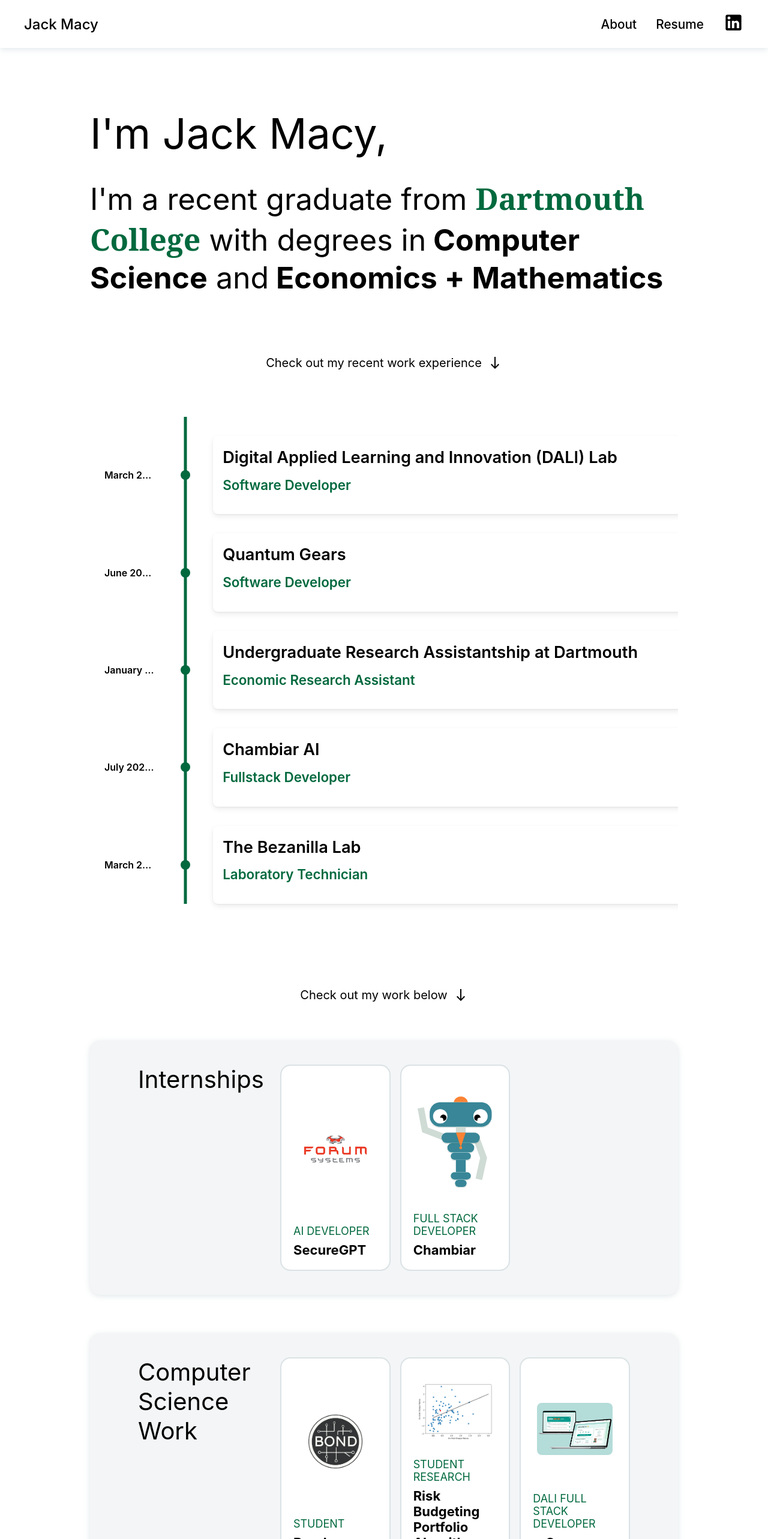
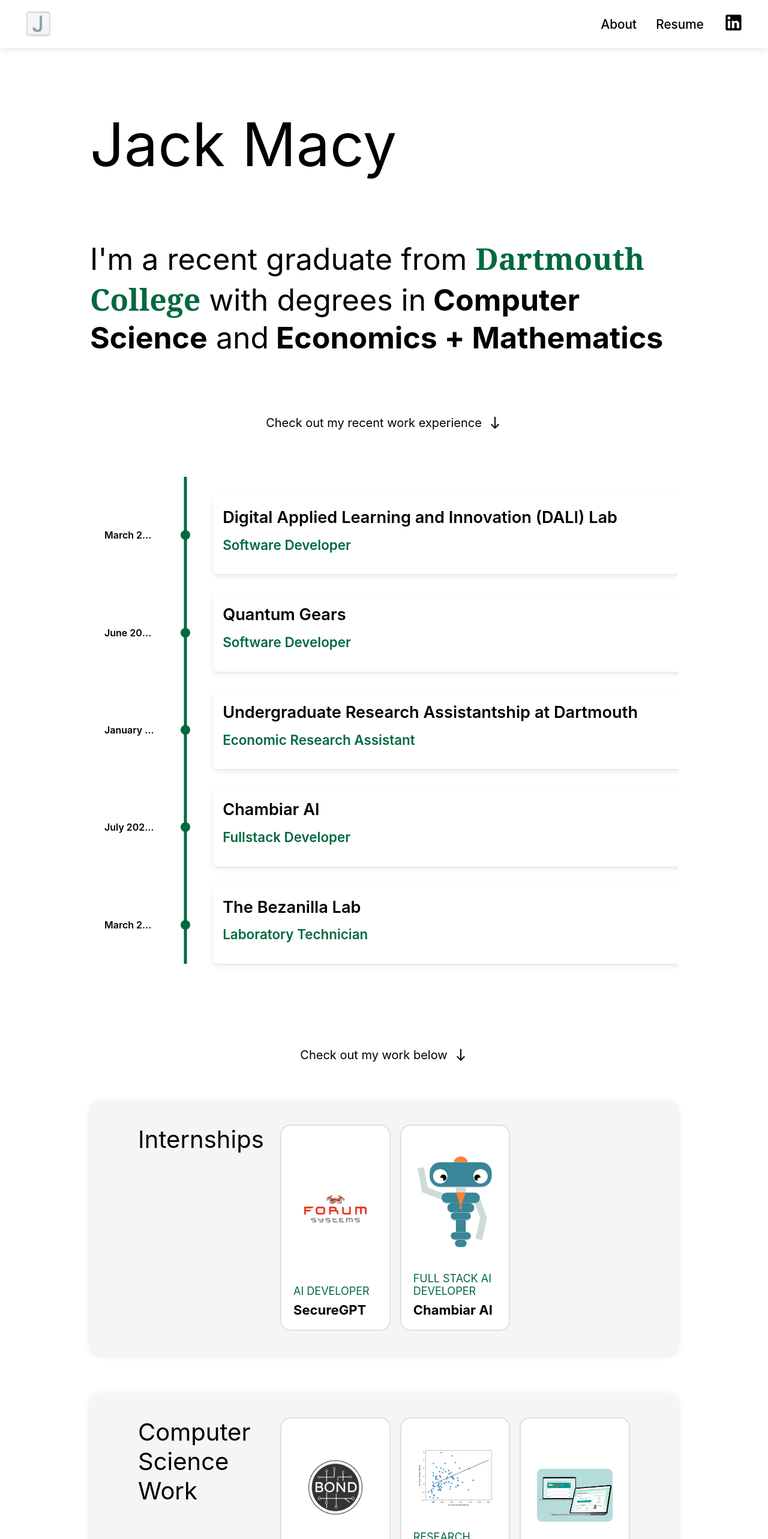
Before and after one commit to Mace1059/jackmacy, a React (Vite) app: page / in a window 1280 px wide. Shown: the top 2566 px of the page at 60% size. Built offline with nearby package versions, Linux system fonts and the light colour scheme.

Commit message:
updated roles, new nav format

```diff
--- a/src/components/navbar.tsx
+++ b/src/components/navbar.tsx
@@ -8,7 +8,14 @@
   return (
       <Box sx={{ ...navbarStyles }}>
         <a href="/">
-          Jack Macy
+        <div style={{ display: "flex", alignItems: "center", flexDirection: "row", gap: "1rem" }}>
+          <img
+            src="/logo.svg"
+            alt="Jack Macy Logo"
+            style={{ width: "3rem", height: "3rem", marginRight: "1rem" }}
+          // Jack Macy
+          />
+          </div>
         </a>
         <nav style={{ flexDirection: "row", display: "flex", flex: 1, gap: "2rem", justifyContent: "flex-end", alignItems: "inherit", fontSize: "1.3rem"}}>
           <a href="/about">
--- a/src/components/worksection.tsx
+++ b/src/components/worksection.tsx
@@ -67,6 +67,7 @@
   position: "sticky",
   top: "110px",
   height: "fit-content",
+  alignSelf: "flex-start",
   flexShrink: 0,
 };
 
--- a/src/index.css
+++ b/src/index.css
@@ -39,7 +39,7 @@
   padding: 0;
   width: 100vw;      /* force full width */
   min-width: 100vw;  /* ensure it never shrinks */
-  overflow-x: hidden;
+  /* overflow-x: hidden; */
   box-sizing: border-box;
   background-color: white;
   color: black;
--- a/src/pages/HomePage.tsx
+++ b/src/pages/HomePage.tsx
@@ -36,10 +36,10 @@
           flexDirection: "column",
           gap: "2rem",
         }}>
-          <div className="animate__animated animate__fadeInDown " style={{ fontSize: "70px" }}>
-            {`I'm \nJack Macy,`}
+          <div className="animate__animated animate__fadeInDown " style={{ fontSize: "100px" }}>
+            {`Jack Macy`}
           </div>
-          <div style={{ fontSize: "50px" }}>
+          <div style={{ fontSize: "50px", marginTop: "4rem" }}>
             I'm a recent graduate from <span style={{ color: "#00693e", fontWeight: "bold", fontFamily: "DartmouthRuzicka,Georgia,serif" }}>Dartmouth College</span> with degrees in
             <span style={{ fontWeight: "bold" }}> Computer Science</span> and
             <span style={{ fontWeight: "bold" }}> Economics + Mathematics</span>
@@ -76,7 +76,7 @@
               "https://hbr.org/2024/08/how-one-major-healthcare-firm-became-the-leader-in-innovative-ai-use?ab=HP-hero-featured-image-1",
             ]}
           />
-          <WorkItem image={<img src={chambiar}></img>} title="Chambiar" role="Full Stack Developer"
+          <WorkItem image={<img src={chambiar}></img>} title="Chambiar AI" role="Full Stack AI Developer"
             description="Chambiar is a web application that allows underprivileged communities access AI interview video and audio bots for practice and career preparation. It scrapes the web for job postings and relevant news. Utilized Elevenlabs for audio generation, and Llama-2 for seamless UI
 navigation. Built with a React Typescript frontend, Flask backend, and MongoDB database. Hired as a freelance developer to build a functional MVP in 5 months."
             accomplishments={[
@@ -95,7 +95,7 @@
         </WorkSection>
 
         <WorkSection title="Computer Science Work">
-          <WorkItem image={<img src={bond}></img>} title="Bond" role="Student"
+          <WorkItem image={<img src={bond}></img>} title="Bond: DIY AI Agent" role="Full Stack AI Developer"
             description="Bond is a DIY AI Agent on our custom SaaS platform that leverages a simple UML UI. In its current state, it effectively manipulates user data. It uses a React Typescript frontend, Flask backend, and a novel infrastructure for UML-based flows. Bond can execute its own code in a safe environment in order to accomplish specific tasks. Created in CS98 at Dartmouth College."
             accomplishments={[
               "Achieved a functional MVP in 20 weeks",
@@ -112,7 +112,7 @@
             ]}
           />
 
-          <WorkItem image={<img src={rpp}></img>} title="Risk Budgeting Portfolio Algorithm" role="Student Research"
+          <WorkItem image={<img src={rpp}></img>} title="Risk Budgeting Portfolio Algorithm" role="Research"
             description="Designed a new portfolio optimization algorithm in Python that uses a risk budgeting model to return the optimal equity risk
 contribution that maximizes short-run returns. It uses cyclical coordinate descent to solve the optimization problem with adjustable hyperparameters for time data. Created in the culminating experience Econ 66: Topics in Finance at Dartmouth College. Worked with award winning economist Tomas Jagelka. Coded in python and used pandas, numpy, and scipy libraries."
             accomplishments={[
@@ -127,8 +127,8 @@
           <WorkItem
             image={<img src={mgame} alt="mGame" />}
             title="mGame"
-            role="DALI Full Stack Developer"
-            description="A React + Firebase application designed to help connect patients with their providers during their path to recovery. Characterized by a simple UI and easy-to-follow metrics calculated through a weekly check-up. Deployed and shipped to partners in May 2023. Created in partnership with the Dartmouth Hitchcock Medical Center."
+            role="Full Stack Developer"
+            description="A React Typescript + Firebase DALI application designed to help connect patients with their providers during their path to recovery. Characterized by a simple UI and easy-to-follow metrics calculated through a weekly check-up. Deployed and shipped to partners in May 2023. Created in partnership with the Dartmouth Hitchcock Medical Center."
             accomplishments={[
               "Firebase backend integration",
               "UI Typescript overhaul",
@@ -141,8 +141,8 @@
             ]}
           />
 
-          <WorkItem image={<img src={plastic}></img>} title="PlastiCycle" role="DALI Full Stack Developer"
-            description="A React Native + MongoDB application designed to encourage students to recycle through a tamagotchi-inspired “Plasty” by scanning the plastic recycling symbol found on plastic products. Used a Pytorch model to quickly determine polymer and educate the user on its properties and correct recycling habits. Created in partnership with the Dartmouth Chemistry Department."
+          <WorkItem image={<img src={plastic}></img>} title="PlastiCycle" role="Full Stack/ML Engineer"
+            description="A React Native + MongoDB DALI application designed to encourage students to recycle through a tamagotchi-inspired “Plasty” by scanning the plastic recycling symbol found on plastic products. Used a Pytorch model to quickly determine polymer and educate the user on its properties and correct recycling habits. Created in partnership with the Dartmouth Chemistry Department."
             accomplishments={[
               "Achieved 83% accuracy on polymer classification using a Pytorch model",
               "Accurately implemented figma designs according to the CEO's vision",
@@ -154,8 +154,8 @@
               "https://github.com/dali-lab/plastic-sorting-backend"
             ]}
           />
-          <WorkItem image={<img src={inforest}></img>} title="InForest" role="DALI Full Stack Developer"
-            description="A React + Zustand application that utilized the Google Maps API to plot and track agricultural data. Data is persistent and saved for future use without the need for wifi. Deployed and shipped in May 2024. Created in partnership with Professor Ong's Department of Agriculture at Dartmouth College"
+          <WorkItem image={<img src={inforest}></img>} title="InForest" role="Full Stack Developer"
+            description="A React Typescript + Zustand application utilizing the Google Maps API to plot and track agricultural data. Data is persistent and saved for future use without the need for wifi. Deployed and shipped in May 2024. Created in partnership with Professor Ong's Department of Agriculture at Dartmouth College"
             accomplishments={[
               "Reformating frontend after external developer refactored the codebase",
               "Implemented Zustand functionality for state management",
@@ -168,7 +168,7 @@
             ]}
           />
 
-          <WorkItem image={<img src={yalnix}></img>} title="Yalnix Operating System" role="Student"
+          <WorkItem image={<img src={yalnix}></img>} title="Yalnix Operating System" role="Systems Engineer"
             description="Implemented the Yalnix operating system, a Unix-like operating system designed for educational purposes. Developed in C and assembly language, Yalnix provides a simple yet powerful environment for learning about operating systems. It includes features such as process management, memory management, and file systems. Completed in CS58: Operating Systems at Dartmouth College."
             accomplishments={[
               "Implemented Yalnix according to the specifications provided in the course materials",
@@ -180,7 +180,7 @@
             ]}
           />
 
-          <WorkItem image={<img src={TSE}></img>} title="Tiny Search Engine" role="Student"
+          <WorkItem image={<img src={TSE}></img>} title="Tiny Search Engine" role="Software Developer"
             description="Implemented a Tiny Search Engine (TSE) that indexes and searches a collection of web pages. The TSE is designed to be efficient and scalable, allowing for quick retrieval of relevant information. The crawler module crawls the web starting at a certain webpage until a depth has been reached, caching the pages. The indexer module reads document files produced by the crawler and writes the index to a file. The querier satisfies the search query using the index file produced by the indexer. Completed in CS50: Introduction to Computer Science at Dartmouth College."
             accomplishments={[
               "Implemented the crawler, indexer, and querier modules according to the specifications provided in the course materials.",
@@ -192,7 +192,7 @@
             ]}
           />
 
-          <WorkItem image={<img src={nuggets}></img>} title="Nuggets" role="Student"
+          <WorkItem image={<img src={nuggets}></img>} title="Nuggets" role="Software Developer"
             description="Implemented Nuggets, a multiplayer exploration game which utilizes a client and a server. The server maintains the game states and handles player interactions and game mechanics, while the clients display the game to a user. Completed as the final project of CS50: Software Design and Implementation at Dartmouth College."
             accomplishments={[
               "Notably, individually implemented light mechanics upon entering a room according to the specs",
@@ -207,7 +207,7 @@
             ]}
           />
 
-          <WorkItem image={<img src={matte}></img>} title="Zero-Shot Image Matting with HQ-SAM" role="Student Research"
+          <WorkItem image={<img src={matte}></img>} title="Zero-Shot Image Matting with HQ-SAM" role="Research"
             description="Fed resulting zero-shot image segmentations from HQ-SAM to a binary value image matte algorithm to produce zero-shot well-segmented image matteing. Created a short report, earning 100% on the final project.  Created in CS89.32: Multimodal Generative AI at Dartmouth College."
             accomplishments={[
               'Earned a faculty citation for academic excellence: "This is a graduate-level course that covers a wide range of advanced topics in Natural Language Processing, Computer Vision, Audio Signal Processing, Computer Graphics, and Large Language Models. Jack T. Macy performed exceptionally well. For the term project, Jack T. Macy and his teammate successfully reproduced the results from the paper Segment Anything in High Quality, NeurIPS 2023. Additionally, they extended the HQ-SAM by integrating zero-shot image matting with MGMatting to improve segmentation results for fine-grained features. The approach demonstrates strong potential, especially in applications requiring high-quality segmentation and matting."',
@@ -217,7 +217,7 @@
             ]}
           />
 
-          <WorkItem image={<img src={Markov}></img>} title="Hidden Markov Model POS Tagger" role="Student"
+          <WorkItem image={<img src={Markov}></img>} title="Hidden Markov Model POS Tagger" role="Software Developer"
             description="Built a Hidden Markov Model (HMM) Part-of-Speech (POS) tagger that uses the Viterbi algorithm to find the most likely sequence of POS tags for a given sentence. The HMM is trained on a corpus of annotated sentences and can be used to tag new sentences. Completed in CS10: Problem Solving via Object Oriented Programming at Dartmouth College."
             accomplishments={[
               "Implemented the HMM POS tagger according to the specifications provided in the course materials.",
@@ -228,7 +228,7 @@
           />
           <WorkItem image={<img src={comingsoon}></img>} title="BrackIt!" role="Full Stack Developer" description="An educational tournament game that keeps students engaged for longer. Coming Soon!"></WorkItem>
 
-          <WorkItem image={<img src={logo}></img>} title="Personal Website" role="Frontend Engineer" description="Welcome!"
+          <WorkItem image={<img src={logo}></img>} title="Personal Website" role="Full Stack Developer" description="Welcome!"
             accomplishments={[
               "Designed and developed a personal website using React Typescript and Material UI",
               "Implemented responsive design for optimal viewing on various devices (try changing the window size!)",
@@ -239,7 +239,7 @@
         </WorkSection>
 
         <WorkSection title="Economics + Mathematics Work">
-          <WorkItem image={<img src={dartmouth}></img>} title="Econ 66: Topics in Finance Final Project" role="Student Research"
+          <WorkItem image={<img src={dartmouth}></img>} title="Budgeting Equity Risk to Achieve Optimal Short-Run Returns" role="Research"
                       description="Designed a new portfolio optimization algorithm in Python that uses a risk budgeting model to return the optimal equity risk
 contribution that maximizes short-run returns. It uses cyclical coordinate descent to solve the optimization problem with adjustable hyperparameters for time data. Created in the culminating experience Econ 66: Topics in Finance at Dartmouth College. Worked with award winning econometrist Tomas Jagelka. Coded in python and used pandas, numpy, and scipy libraries."
             accomplishments={[
@@ -251,7 +251,7 @@
             ]}
           />
 
-          <WorkItem image={<img src={options}></img>} title="Theoretical Options Pricing Research" role="Student Research"
+          <WorkItem image={<img src={options}></img>} title="Theoretical Options Pricing Research" role="Research"
             description="This paper proposes a new method for pricing options by reinvesting dividends and changing contract size and strike price. The option will thus retain its true value. While discovered on our own, it aligns with prior work done by Gaske and Merton with the added bonus of a Monte Carlo experiment. Completed as a final project in Math 86: Mathematical Finance at Dartmouth College."
             accomplishments={[
               "Independently rediscovered a true theoretical options pricing model",
@@ -265,9 +265,9 @@
             ]}
           />
 
-          <WorkItem image={<img src={dartmouth}></img>} title="Econometrics Final Project" role="Student Research"
+          <WorkItem image={<img src={dartmouth}></img>} title="Econometrics Final Project" role="Research"
             description="Used a baseline and follow up survey of Canadian high schoolers to analyze the effect of stress, impulsivity, student debt, and number of children on
-sleeping habits. Use several econometric techniques for robustness and to determine causality and remove biases. Found 100% joint significance of all variables used in the regression."
+sleeping habits. Use several econometric techniques for robustness and to determine causality and remove biases. Found 100% joint significance of all variables used in the regression. Completed in Econ 20: Econometrics at Dartmouth College."
             accomplishments={[
               "Wrote robust Stata code for regression analysis",
               "Successfully removed biases and determined causality",
```
